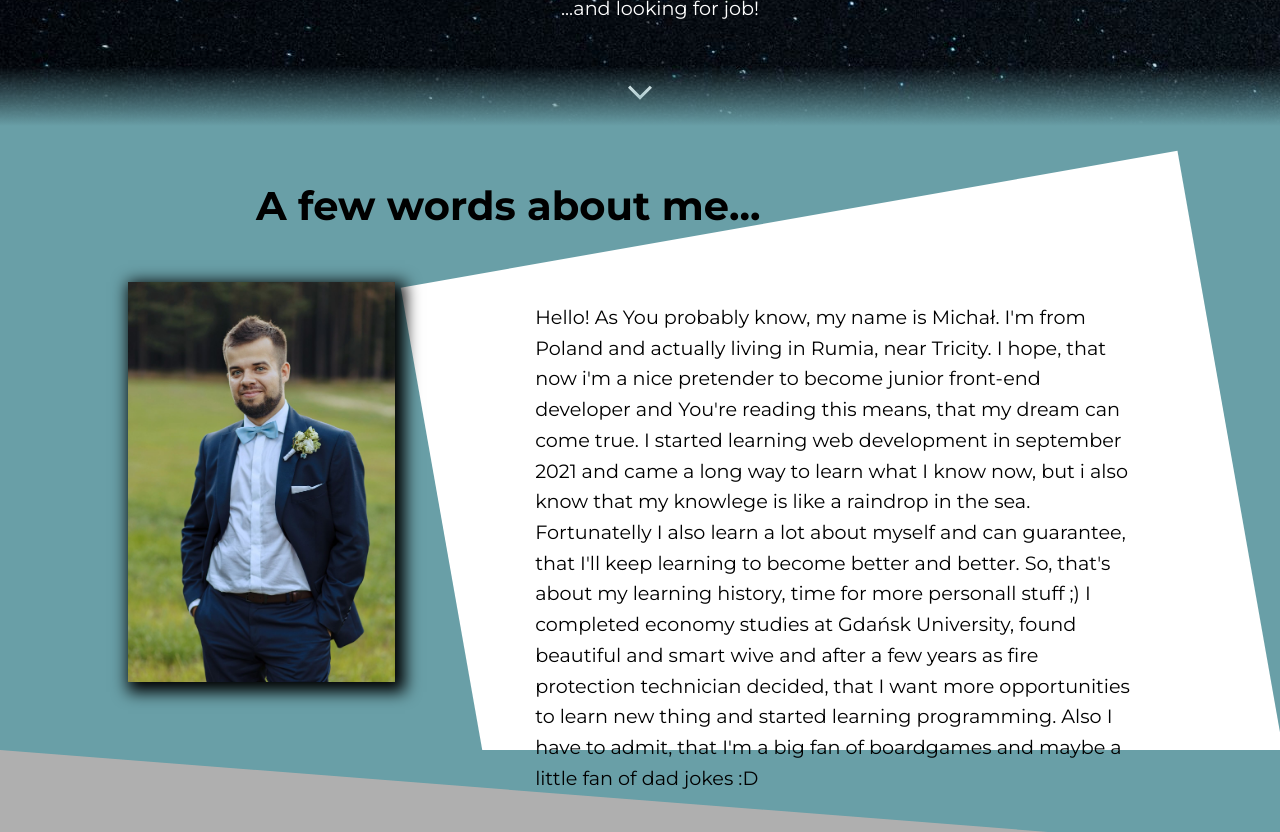
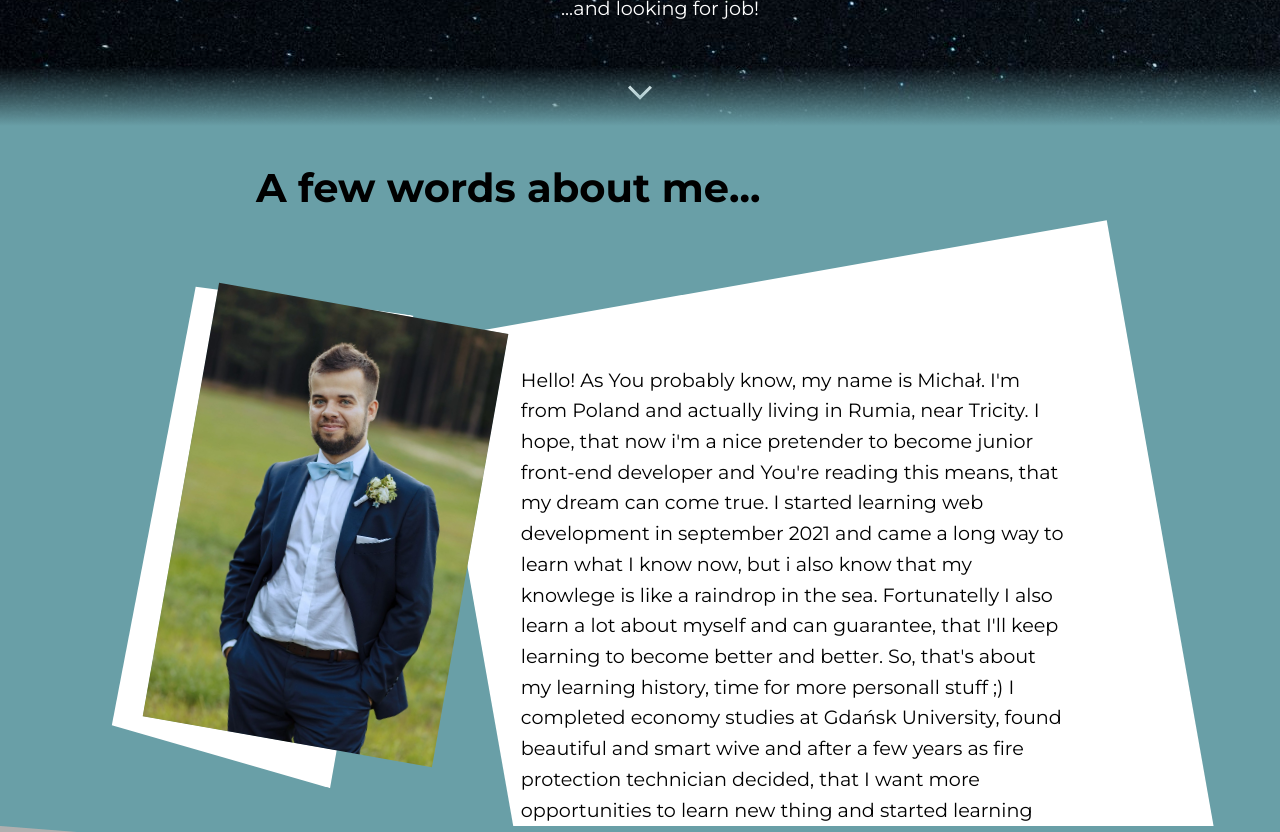
Before and after one commit to m-went/personalSite, a React (Create React App) app: page / in a window 1280 px wide. Shown: the part 720-1552 px from the top of the page. Built offline with nearby package versions, Linux system fonts and the light colour scheme.

Commit message:
refactor aboutMe page according to new style

```diff
--- a/src/components/organisms/AboutMe/AboutMe.js
+++ b/src/components/organisms/AboutMe/AboutMe.js
@@ -1,15 +1,38 @@
 import styles from './AboutMe.module.scss';
 import photo from '../../../assets/imgs/CV-zdjecie.jpg';
+import { useEffect, useState } from 'react';
 
 function AboutMe(props) {
+  const [scrollY, setScrollY] = useState(0);
+  const [isInfoShown, setInfoShown] = useState(false);
+
+  function logit() {
+    setScrollY(window.scrollY);
+    if (scrollY > 400) {
+      setInfoShown(true);
+    }
+  }
+
+  useEffect(() => {
+    console.log(isInfoShown);
+    function watchScroll() {
+      window.addEventListener('scroll', logit);
+    }
+    watchScroll();
+    return () => {
+      window.removeEventListener('scroll', logit);
+    };
+  });
+
   return (
-    <div className={`${styles.aboutMe}`}>
+    <div className={`${styles.aboutMe}`} id="abc">
       <h2 className={`${styles.aboutTitle}`}>A few words about me...</h2>
       <div className={`${styles.aboutMainInfo}`}>
-        <div className={`${styles.imgWrapper}`}>
+        <div className={`${isInfoShown ? styles.showFromLeft : ''} ${styles.imgWrapper} `}>
           <img className={`${styles.aboutPhoto}`} src={photo} alt="Yup, it's still me" />
+          <div className={`${styles.outsideColor2}`}></div>
         </div>
-        <div className={`${styles.textWrapper}`}>
+        <div className={`${isInfoShown ? styles.showFromRight : ''} ${styles.textWrapper} `}>
           <p className={`${styles.aboutText}`}>
             Hello! As You probably know, my name is Michał. I'm from Poland and actually living in Rumia, near Tricity.
             I hope, that now i'm a nice pretender to become junior front-end developer and You're reading this means,
--- a/src/components/organisms/AboutMe/AboutMe.module.scss
+++ b/src/components/organisms/AboutMe/AboutMe.module.scss
@@ -4,9 +4,11 @@
 .aboutPhoto {
   height: 400px;
   object-fit: contain;
-  background-color: themeVariables.$second;
+  background-color: #699fa7;
   position: relative;
   z-index: 1;
+  top: -20px;
+  transform: rotate(10deg) scale(1.1);
 }
 .aboutMe {
   min-height: 90vh;
@@ -35,7 +37,8 @@
 .aboutMainInfo {
   display: flex;
   flex-direction: row;
-  padding: 0 10%;
+  padding: 0 15%;
+  padding-top: 80px;
 }
 
 .aboutTitle {
@@ -60,9 +63,56 @@
 
 .textWrapper {
   position: relative;
+  left: 1500px;
   flex: 1.4;
 }
 
 .imgWrapper {
   flex: 0.6;
+  position: relative;
+  left: -800px;
+  z-index: 1;
+  height: 400px;
 }
+.showFromLeft {
+  transition: all 2s;
+  animation: slideFromLeft 0.5s forwards;
+  animation-delay: 1s;
+}
+
+.showFromRight {
+  transition: all 2s;
+  animation: slideFromRight 0.5s forwards;
+  animation-delay: 0.5s;
+}
+
+.outsideColor2 {
+  position: absolute;
+  top: 10px;
+  left: -50px;
+  width: 100%;
+  transform: rotate(10deg) scale(1.2);
+  height: 100%;
+  background-color: white;
+  clip-path: polygon(12% 2%, 80% 0%, 80% 100%, 10% 95%);
+}
+
+@keyframes slideFromLeft {
+  from {
+    transform: translateX(0px);
+  }
+
+  to {
+    transform: translateX(800px);
+  }
+}
+
+@keyframes slideFromRight {
+  from {
+    transform: translateX(0px);
+  }
+
+  to {
+    transform: translateX(-1500px);
+  }
+}
--- a/src/responsiveStyles.module.scss
+++ b/src/responsiveStyles.module.scss
@@ -38,13 +38,13 @@
   .aboutMe {
     display: flex;
     flex-direction: column;
-    justify-content: center;
+    justify-content: flex-start;
     align-items: center;
   }
   .aboutText {
     line-height: 160%;
     font-size: 1.2em;
-    margin-left: 80px;
+    margin-left: 40px;
     color: black;
     padding: 20px;
     display: flex;
@@ -57,7 +57,7 @@
     margin-top: 19.2px;
     margin-left: auto;
     margin-right: auto;
-    box-shadow: 5px 5px 15px 5px black;
+    /*    box-shadow: 5px 5px 15px 5px black; */
   }
   .skillIcon {
     width: 80px;
```
